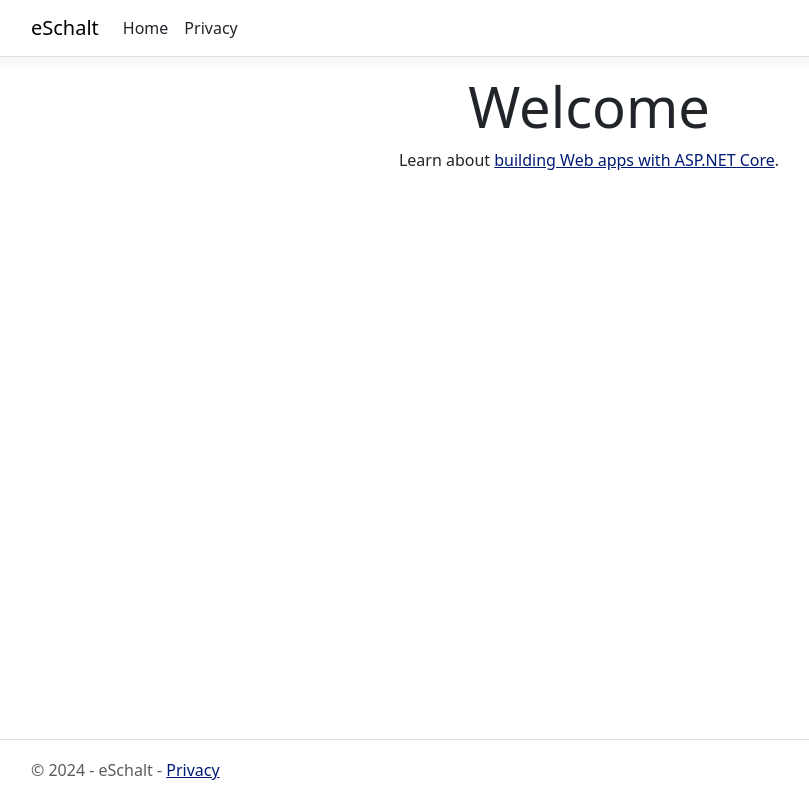
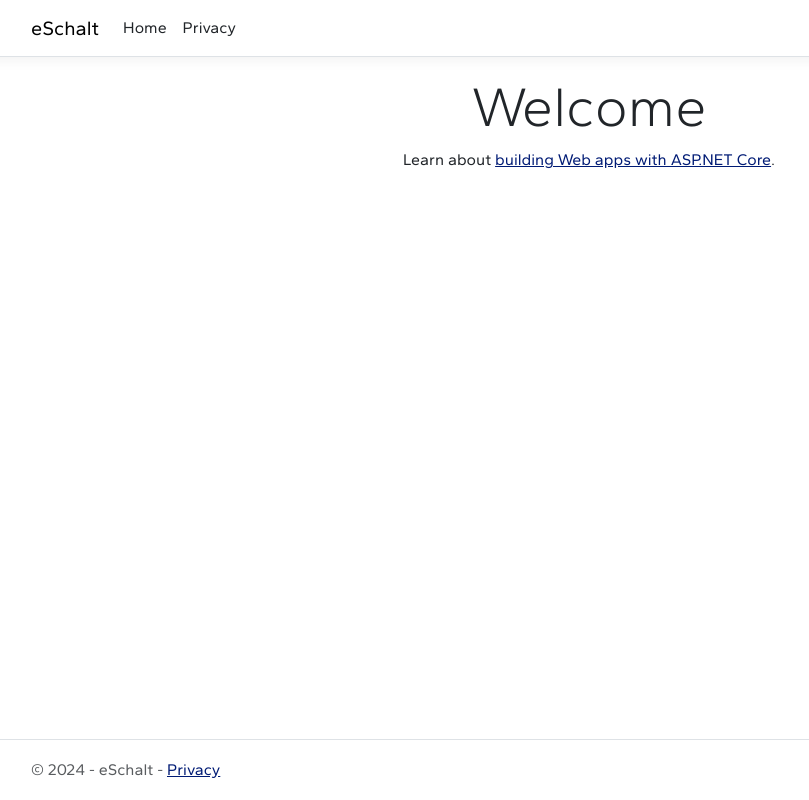
Before and after one commit to BSCDulak/Innolab_e-Schalt, an ASP.NET Core app: page / in a window 1280 px wide. Shown: the whole page, without its empty margins (51-860 px from the left). Run offline with ASP.NET Core 8, Linux system fonts and the light colour scheme; style sheets or scripts are compiled from the project's sources; the project's own start-up code is not run, and a stand-in starts its controllers and pages.

Commit message:
Add fonts

```diff
--- /dev/null
+++ b/eSchalt/Frontend/Scss/_fonts.scss
@@ -0,0 +1,40 @@
+$font-path: "../fonts/";
+
+@font-face {
+  font-family: Gantari;
+  src: url("#{$font-path}Gantari-Light.ttf");
+  font-weight: 300;
+  font-style: normal;
+}
+@font-face {
+  font-family: Gantari;
+  src: url("#{$font-path}Gantari-LightItalic.ttf");
+  font-weight: 300;
+  font-style: italic;
+}
+
+@font-face {
+  font-family: Gantari;
+  src: url("#{$font-path}Gantari-Regular.ttf");
+  font-weight: 400;
+  font-style: normal;
+}
+@font-face {
+  font-family: Gantari;
+  src: url("#{$font-path}Gantari-Italic.ttf");
+  font-weight: 400;
+  font-style: italic;
+}
+
+@font-face {
+  font-family: Gantari;
+  src: url("#{$font-path}Gantari-Bold.ttf");
+  font-weight: 700;
+  font-style: normal;
+}
+@font-face {
+  font-family: Gantari;
+  src: url("#{$font-path}Gantari-BoldItalic.ttf");
+  font-weight: 700;
+  font-style: italic;
+}
--- a/eSchalt/Frontend/Scss/main.scss
+++ b/eSchalt/Frontend/Scss/main.scss
@@ -1,4 +1,7 @@
 @use "../../node_modules/bootstrap/scss/bootstrap" with (
   $primary: #001b75,
   $secondary: #ffc70d,
+  $font-family-base: unquote("Gantari, sans-serif"),
 );
+
+@use 'fonts' as fonts;
```
Also changed, not shown: eSchalt/wwwroot/fonts/Gantari-Bold.ttf (added), eSchalt/wwwroot/fonts/Gantari-BoldItalic.ttf (added), eSchalt/wwwroot/fonts/Gantari-Italic.ttf (added), eSchalt/wwwroot/fonts/Gantari-Light.ttf (added), eSchalt/wwwroot/fonts/Gantari-LightItalic.ttf (added), eSchalt/wwwroot/fonts/Gantari-Regular.ttf (added), 1 other file.
